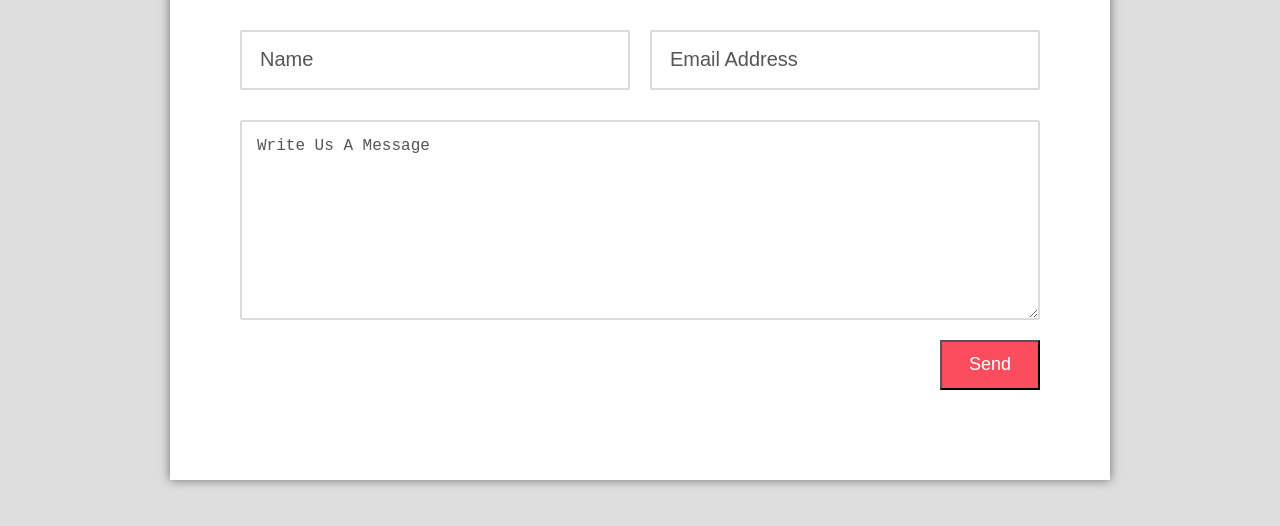
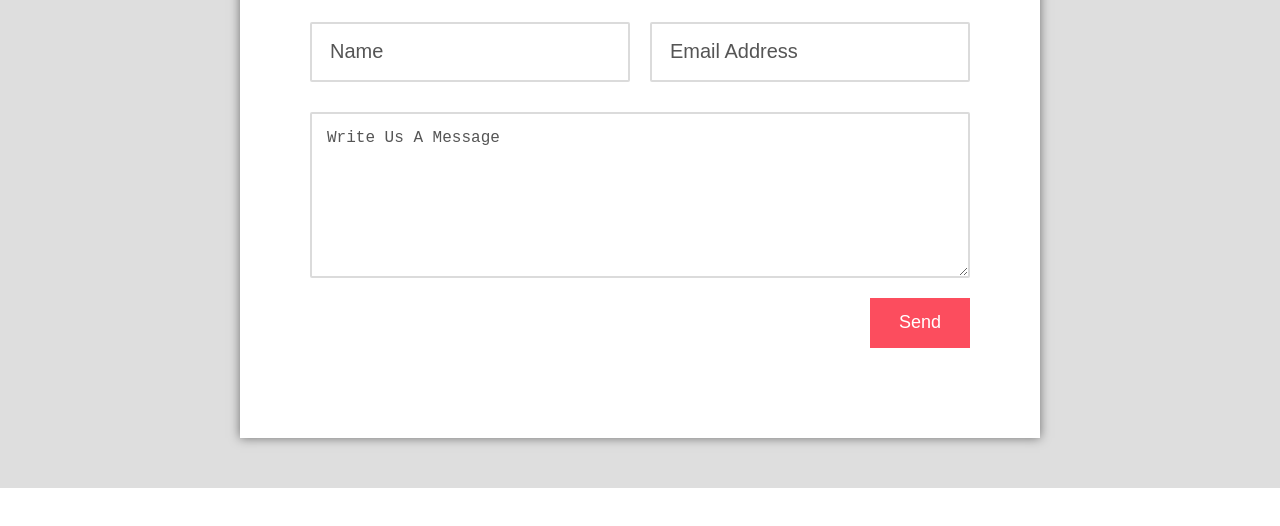
Before and after one commit to allen2107/hh-school-html-css, a website: page html/index.html in a window 1280 px wide. Shown: the part 228-754 px from the top of the page. Drawn offline with Linux system fonts and the light colour scheme.

Commit message:
fix pq issues #1

```diff
--- a/styles/styles.css
+++ b/styles/styles.css
@@ -1,13 +1,10 @@
 body {
-    min-height: 750px;
-    min-width: 500px;
-    background-color: #DEDEDE;
-    display: flex;
-    justify-content: center;
-    align-items: center;
+    margin: 0;
 }
 
 .contact-form-modal-wrapper {
+    background-color: #DEDEDE;
+    align-items: center;
     display: flex;
     flex: 1;
     padding: 50px;
@@ -17,13 +14,14 @@ body {
 
 .contact-form-modal {
     display: flex;
-    flex: 1;
     position: relative;
     background-color: #ffffff;
-    max-width: 800px;
+    box-sizing: border-box;
+    -moz-box-sizing: border-box;
+    -webkit-box-sizing: border-box;
+    width: 800px;
     min-width: 320px;
     box-shadow: 0 0 10px rgba(0,0,0,0.5);
-    /*to del after setting width for inputs?*/
     justify-content: center;
     align-items: center;
     padding: 90px 70px;
@@ -77,6 +75,10 @@ body {
     padding: 15px;
     font-size: 16px;
     margin-bottom: 20px;
+    width:100%;
+    box-sizing: border-box;
+    -moz-box-sizing: border-box;
+    -webkit-box-sizing: border-box;
 }
 
 .contact-form-modal .user-name,
@@ -106,8 +108,7 @@ body {
 .pretty-form:active,
 .pretty-form:focus {
     outline: none !important;
-    border:1px solid #FC4D5E;
-    box-shadow: 0 0 10px #FC4D5E;
+    border: 2px solid #FC4D5E;
 }
 
 .buttons-container {
@@ -121,11 +122,13 @@ body {
     background-color: #FC4D5E;
     font-size: 18px;
     color: #ffffff;
-    cursor:pointer;
+    cursor: pointer;
+    border: none;
 }
 
 .send-form-button:active,
 .send-form-button:focus {
     background-color: red;
     outline: none;
+    border: none;
 }
```
